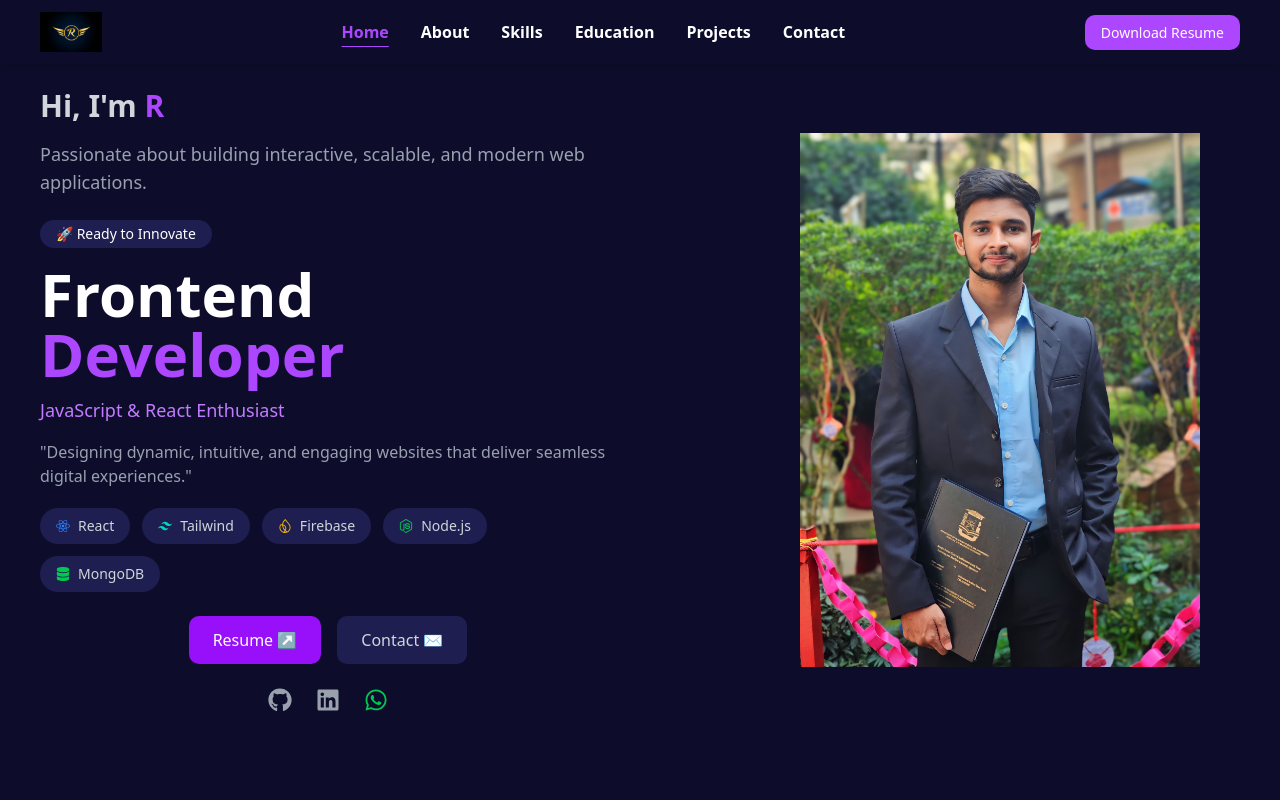
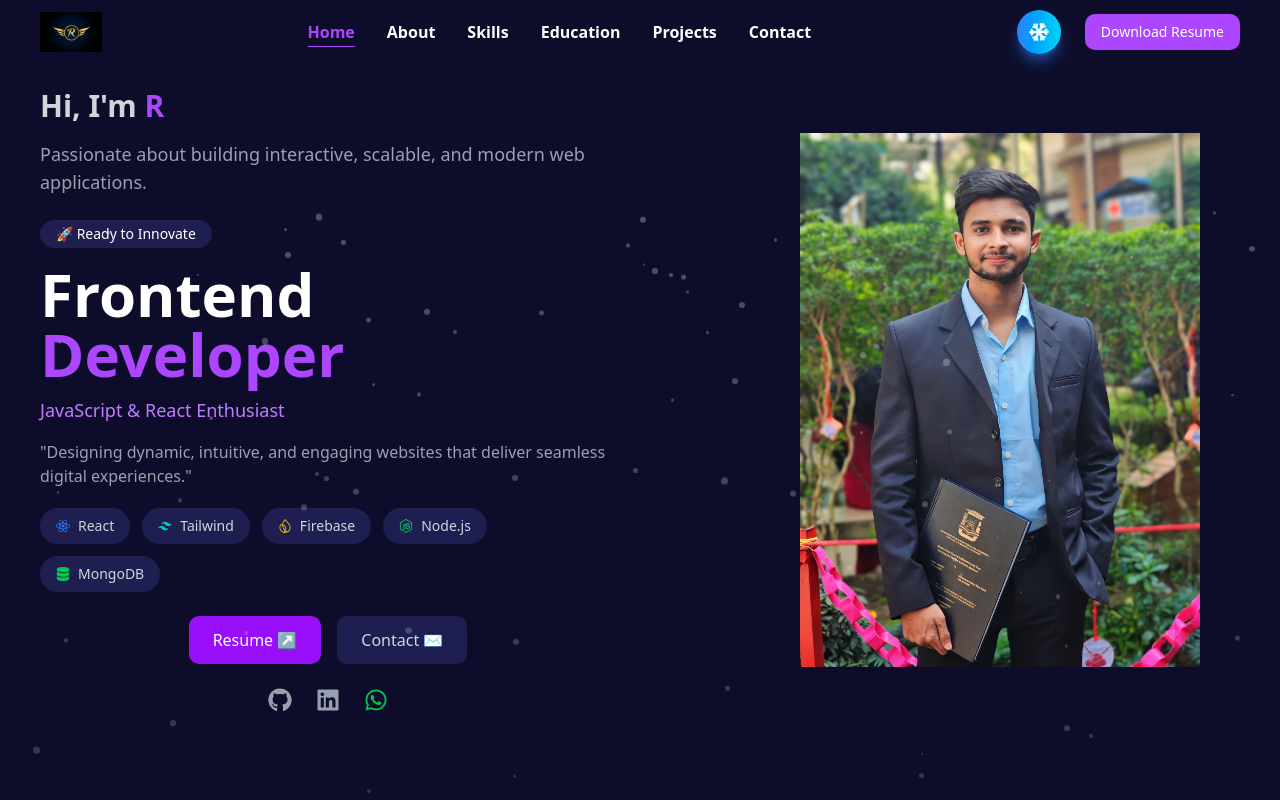
Before and after one commit to RizbiAhmmad/My-Portfolio, a React (Vite) app: page / in a window 1280 px wide. Shown: the top 800 px of the page. Built offline with nearby package versions, Linux system fonts and the light colour scheme.

Commit message:
Adding snowfall effect and updating project section

```diff
--- a/src/Components/Navbar.jsx
+++ b/src/Components/Navbar.jsx
@@ -1,18 +1,24 @@
 /* eslint-disable react-hooks/exhaustive-deps */
-import { useState, useEffect } from "react";
+import { useState, useEffect, useContext } from "react";
+import { Link, useNavigate } from "react-router-dom"; // Added useNavigate and Link
 import logo from "../assets/R-logo.jpg";
+import { FaSnowflake } from "react-icons/fa";
+import { SnowfallContext } from "../Snowfall/SnowfallContext";
+import { motion } from "framer-motion";
 
 const Navbar = () => {
   const [isOpen, setIsOpen] = useState(false);
-  const [activeLink, setActiveLink] = useState("#home");
+  const [activeLink, setActiveLink] = useState("/");
+  const { isSnowfallActive, toggleSnowfall } = useContext(SnowfallContext);
+  const navigate = useNavigate(); // For programmatic navigation
 
   const links = [
-    { href: "#home", label: "Home" },
+    { href: "/", label: "Home" }, // Changed from #home to /
     { href: "#about", label: "About" },
     { href: "#skills", label: "Skills" },
     { href: "#education", label: "Education" },
     { href: "#projects", label: "Projects" },
-    { href: "#contact", label: "Contact" }
+    { href: "#contact", label: "Contact" },
   ];
 
   useEffect(() => {
@@ -20,12 +26,23 @@ const Navbar = () => {
       const scrollPosition = window.scrollY;
 
       links.forEach((link) => {
+        // Handle root path (/) separately
+        if (link.href === "/") {
+          if (scrollPosition < 100) {
+            setActiveLink("/");
+          }
+          return;
+        }
+
         const section = document.querySelector(link.href);
         if (section) {
           const sectionTop = section.offsetTop;
           const sectionHeight = section.offsetHeight;
 
-          if (scrollPosition >= sectionTop - 100 && scrollPosition < sectionTop + sectionHeight - 100) {
+          if (
+            scrollPosition >= sectionTop - 100 &&
+            scrollPosition < sectionTop + sectionHeight - 100
+          ) {
             setActiveLink(link.href);
           }
         }
@@ -39,12 +56,27 @@ const Navbar = () => {
     };
   }, [links]);
 
+  const handleLinkClick = (href, e) => {
+    e.preventDefault();
+    setActiveLink(href);
+    setIsOpen(false); // Close mobile menu
+
+    if (href === "/") {
+      navigate("/");
+      window.scrollTo({ top: 0, behavior: "smooth" });
+    } else {
+      document.querySelector(href)?.scrollIntoView({ behavior: "smooth" });
+    }
+  };
+
   return (
     <nav className="bg-[#0D0D2B] text-white shadow-md w-full fixed top-0 z-50">
-      <div className="container mx-auto px-10">
+      <div className="container mx-auto px-4 sm:px-10">
         <div className="flex items-center justify-between h-16">
           <div className="flex items-center space-x-3">
-            <img src={logo} alt="Logo" className="h-10" />
+            <Link to="/" onClick={() => setActiveLink("/")}>
+              <img src={logo} alt="Logo" className="h-10" />
+            </Link>
           </div>
 
           <div className="hidden md:flex items-center space-x-8">
@@ -53,19 +85,47 @@ const Navbar = () => {
                 key={link.href}
                 href={link.href}
                 className={`font-semibold transition-colors duration-200 hover:text-sky-500 hover:underline hover:underline-offset-8
-                  ${activeLink === link.href ? "text-purple-500 underline underline-offset-8" : "text-white"}`}
-                onClick={(e) => {
-                  e.preventDefault();
-                  setActiveLink(link.href);
-                  document.querySelector(link.href)?.scrollIntoView({ behavior: 'smooth' });
-                }}
+                  ${
+                    activeLink === link.href
+                      ? "text-purple-500 underline underline-offset-8"
+                      : "text-white"
+                  }`}
+                onClick={(e) => handleLinkClick(link.href, e)}
               >
                 {link.label}
               </a>
             ))}
           </div>
 
-          <div className="hidden md:block">
+          <div className="hidden md:flex items-center space-x-6">
+            <motion.button
+              onClick={toggleSnowfall}
+              className={`p-3 rounded-full transition-all duration-300 flex items-center justify-center
+                ${
+                  isSnowfallActive
+                    ? "bg-gradient-to-r from-blue-500 to-cyan-400 text-white shadow-lg shadow-blue-500/50"
+                    : "bg-gray-800 text-gray-400 shadow-sm shadow-gray-700/50"
+                }`}
+              aria-label="Toggle snowfall"
+              whileHover={{
+                scale: 1.2,
+                boxShadow: "0 0 15px rgba(59, 130, 246, 0.7)",
+              }}
+              whileTap={{ scale: 0.9 }}
+            >
+              <motion.div
+                animate={
+                  isSnowfallActive
+                    ? {
+                        rotate: [0, 360],
+                        transition: { repeat: Infinity, duration: 4, ease: "linear" },
+                      }
+                    : {}
+                }
+              >
+                <FaSnowflake className="text-xl" />
+              </motion.div>
+            </motion.button>
             <a
               href="https://drive.google.com/file/d/1daDcBddFZlK4QQDtgh_UFvIJlM60b7sK/view?usp=sharing"
               download
@@ -81,9 +141,21 @@ const Navbar = () => {
               className="focus:outline-none p-2 rounded-lg hover:bg-gray-100"
               aria-label="Toggle menu"
             >
-              <div className={`w-6 h-0.5 bg-white transition-all duration-200 ${isOpen ? 'transform rotate-45 translate-y-1.5' : 'mb-1.5'}`} />
-              <div className={`w-6 h-0.5 bg-white transition-all duration-200 ${isOpen ? 'opacity-0' : 'mb-1.5'}`} />
-              <div className={`w-6 h-0.5 bg-white transition-all duration-200 ${isOpen ? 'transform -rotate-45 -translate-y-1.5' : ''}`} />
+              <div
+                className={`w-6 h-0.5 bg-white transition-all duration-200 ${
+                  isOpen ? "transform rotate-45 translate-y-1.5" : "mb-1.5"
+                }`}
+              />
+              <div
+                className={`w-6 h-0.5 bg-white transition-all duration-200 ${
+                  isOpen ? "opacity-0" : "mb-1.5"
+                }`}
+              />
+              <div
+                className={`w-6 h-0.5 bg-white transition-all duration-200 ${
+                  isOpen ? "transform -rotate-45 -translate-y-1.5" : ""
+                }`}
+              />
             </button>
           </div>
         </div>
@@ -91,8 +163,8 @@ const Navbar = () => {
         <div
           className={`md:hidden transition-all duration-500 ease-out transform ${
             isOpen
-              ? 'translate-y-0 opacity-100 max-h-64 py-4'
-              : '-translate-y-20 opacity-0 max-h-0 overflow-hidden'
+              ? "translate-y-0 opacity-100 max-h-96 py-4"
+              : "-translate-y-20 opacity-0 max-h-0 overflow-hidden"
           }`}
         >
           <div className="flex flex-col space-y-4">
@@ -101,17 +173,44 @@ const Navbar = () => {
                 key={link.href}
                 href={link.href}
                 className={`font-semibold text-center transition-colors duration-200 hover:underline hover:underline-offset-8
-                  ${activeLink === link.href ? "text-purple-500" : "text-white"}`}
-                onClick={() => {
-                  setActiveLink(link.href);
-                  setIsOpen(false);
-                }}
+                  ${
+                    activeLink === link.href ? "text-purple-500" : "text-white"
+                  }`}
+                onClick={(e) => handleLinkClick(link.href, e)}
               >
                 {link.label}
               </a>
             ))}
+            <motion.button
+              onClick={toggleSnowfall}
+              className={`p-3 rounded-full transition-all duration-300 flex items-center justify-center mx-auto
+                ${
+                  isSnowfallActive
+                    ? "bg-gradient-to-r from-blue-500 to-cyan-400 text-white shadow-lg shadow-blue-500/50"
+                    : "bg-gray-800 text-gray-400 shadow-sm shadow-gray-700/50"
+                }`}
+              aria-label="Toggle snowfall"
+              whileHover={{
+                scale: 1.2,
+                boxShadow: "0 0 15px rgba(59, 130, 246, 0.7)",
+              }}
+              whileTap={{ scale: 0.9 }}
+            >
+              <motion.div
+                animate={
+                  isSnowfallActive
+                    ? {
+                        rotate: [0, 360],
+                        transition: { repeat: Infinity, duration: 4, ease: "linear" },
+                      }
+                    : {}
+                }
+              >
+                <FaSnowflake className="text-xl" />
+              </motion.div>
+            </motion.button>
             <a
-              href="/path-to-resume.pdf"
+              href="https://drive.google.com/file/d/1daDcBddFZlK4QQDtgh_UFvIJlM60b7sK/view?usp=sharing"
               download
               className="bg-purple-500 text-white px-4 py-2 rounded-lg text-sm text-center hover:bg-opacity-90 transition-colors"
             >
--- a/src/Pages/Contact/Contact.jsx
+++ b/src/Pages/Contact/Contact.jsx
@@ -122,7 +122,7 @@ const Contact = () => {
               />
               <button
                 type="submit"
-                className="w-full bg-primary text-white py-3 border border-purple-700 rounded-md hover:bg-[#e0003d] hover:text-white transition duration-300"
+                className="w-full bg-primary text-white py-3 border border-purple-700 rounded-md hover:bg-purple-500 hover:text-white transition duration-300"
               >
                 Send Message
               </button>
--- a/src/Pages/Home/Home.jsx
+++ b/src/Pages/Home/Home.jsx
@@ -1,14 +1,17 @@
-import React from 'react';
+import React, { useContext } from 'react';
 import Banner from '../Banner/Banner';
 import About from '../About/About';
 import Skills from '../Skills/Skills';
 import Education from '../Education/Education';
 import Projects from '../Projects/Projects';
 import Contact from '../Contact/Contact';
-
+import { SnowfallContext } from "../../Snowfall/SnowfallContext";
+import Snowfall from "../../Snowfall/Snowfall";
 const Home = () => {
+    const { isSnowfallActive } = useContext(SnowfallContext);
     return (
         <div>
+            <Snowfall isActive={isSnowfallActive} />
             <Banner></Banner>
             <About></About>
             <Skills></Skills>
--- /dev/null
+++ b/src/Snowfall/Snowfall.css
@@ -0,0 +1,29 @@
+.snowfall-container {
+    position: fixed;
+    top: 0;
+    left: 0;
+    width: 100%;
+    height: 100%;
+    pointer-events: none;
+    z-index: 9999;
+    overflow: hidden;
+  }
+
+  .snowflake {
+    position: absolute;
+    background: rgba(255, 255, 255, 0.8);
+    border-radius: 50%;
+    opacity: 0.6;
+    animation: fall linear infinite;
+  }
+
+  @keyframes fall {
+    0% {
+      transform: translateY(-100vh);
+      opacity: 0.6;
+    }
+    100% {
+      transform: translateY(100vh);
+      opacity: 0.2;
+    }
+  }
--- /dev/null
+++ b/src/Snowfall/Snowfall.jsx
@@ -0,0 +1,44 @@
+import React, { useEffect, useState } from "react";
+import "./Snowfall.css";
+
+const Snowfall = ({ isActive }) => {
+  const [snowflakes, setSnowflakes] = useState([]);
+
+  useEffect(() => {
+    if (!isActive) {
+      setSnowflakes([]);
+      return;
+    }
+
+    const newSnowflakes = Array.from({ length: 100 }, (_, index) => ({
+      id: index,
+      left: Math.random() * 100,
+      animationDuration: Math.random() * 5 + 5,
+      size: Math.random() * 5 + 2,
+    }));
+    setSnowflakes(newSnowflakes);
+
+    return () => setSnowflakes([]);
+  }, [isActive]);
+
+  if (!isActive) return null;
+
+  return (
+    <div className="snowfall-container">
+      {snowflakes.map((snowflake) => (
+        <div
+          key={snowflake.id}
+          className="snowflake"
+          style={{
+            left: `${snowflake.left}%`,
+            animationDuration: `${snowflake.animationDuration}s`,
+            width: `${snowflake.size}px`,
+            height: `${snowflake.size}px`,
+          }}
+        />
+      ))}
+    </div>
+  );
+};
+
+export default Snowfall;
--- /dev/null
+++ b/src/Snowfall/SnowfallContext.jsx
@@ -0,0 +1,17 @@
+import React, { createContext, useState } from "react";
+
+export const SnowfallContext = createContext();
+
+export const SnowfallProvider = ({ children }) => {
+  const [isSnowfallActive, setIsSnowfallActive] = useState(true); // Snowfall on by default
+
+  const toggleSnowfall = () => {
+    setIsSnowfallActive((prev) => !prev);
+  };
+
+  return (
+    <SnowfallContext.Provider value={{ isSnowfallActive, toggleSnowfall }}>
+      {children}
+    </SnowfallContext.Provider>
+  );
+};
--- a/src/main.jsx
+++ b/src/main.jsx
@@ -6,9 +6,12 @@ import {
   RouterProvider,
 } from "react-router-dom";
 import { router } from './routes/routes';
+import { SnowfallProvider } from './Snowfall/SnowfallContext';
 
 createRoot(document.getElementById('root')).render(
   <StrictMode>
-    <RouterProvider router={router} />
+    <SnowfallProvider>
+      <RouterProvider router={router} />
+    </SnowfallProvider>
   </StrictMode>,
 )
```
Also changed, not shown: src/Pages/Projects/Project1Details.jsx (+15 -8 lines), src/Pages/Projects/Project2Details.jsx (+19 -12 lines), src/Pages/Projects/Project3Details.jsx (+17 -10 lines), src/Pages/Projects/Projects.jsx (+27 -9 lines).
